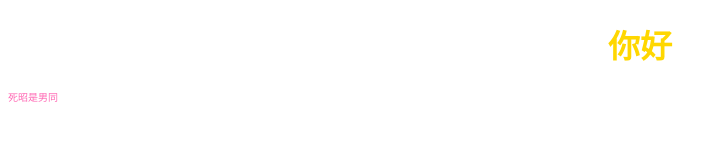
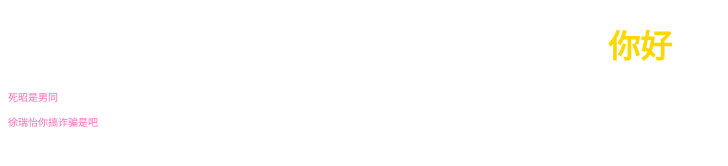
Before and after one commit to AcetobacterLLCV/Acetobacterllcv.github.io, a plain HTML site: page er.html in a window 1280 px wide. Shown: the whole page, without its empty margins (0-728 px from the left). Drawn offline with Linux system fonts and the light colour scheme.

Commit message:
Update er.html

```diff
--- a/er.html
+++ b/er.html
@@ -18,5 +18,6 @@
 <body>
     <h1 class="text">你好</h1>
     <p class="small">死昭是男同</p>
+    <p class="small">徐瑞怡你搞诈骗是吧</p>
 </body>
 </html>
```
